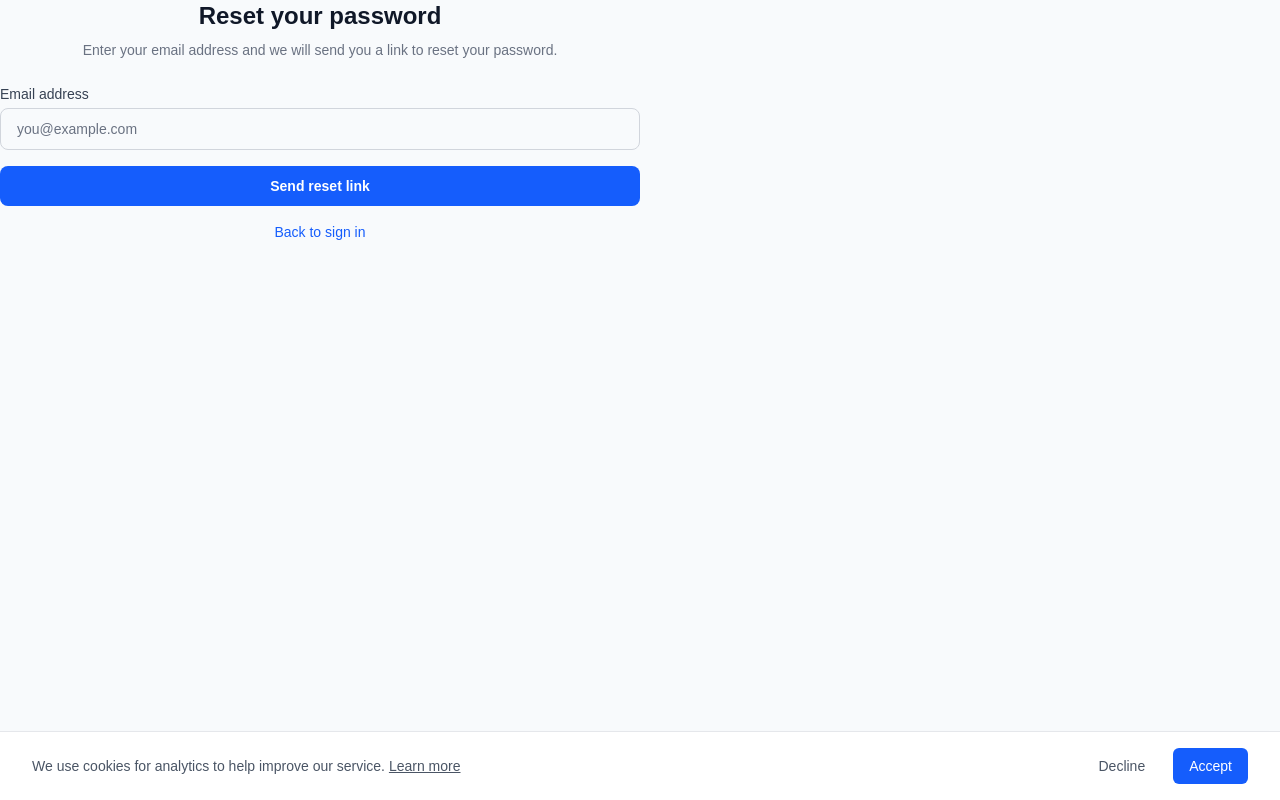
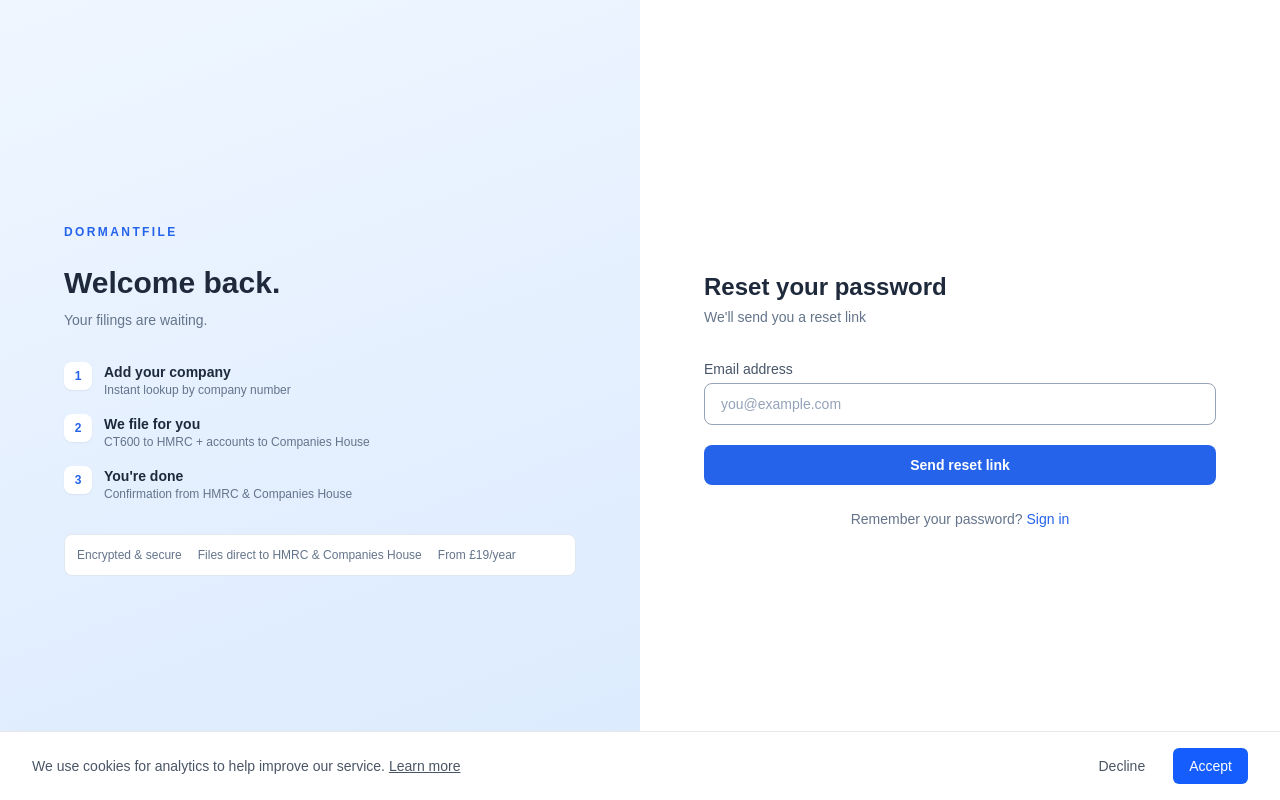
Before and after one commit to bendav91/dormantfile, a Next.js app: page /forgot-password in a window 1280 px wide. Built offline with nearby package versions, Linux system fonts and the light colour scheme; no server answers.

Commit message:
feat(auth): redesign forgot-password page with split-screen layout

```diff
--- a/src/app/(auth)/forgot-password/page.tsx
+++ b/src/app/(auth)/forgot-password/page.tsx
@@ -2,6 +2,14 @@
 
 import { useState } from "react";
 import Link from "next/link";
+import {
+  BrandPanel,
+  BrandPanelMobile,
+  FormPanel,
+  AuthInput,
+  AuthButton,
+  AuthError,
+} from "@/components/auth";
 
 export default function ForgotPasswordPage() {
   const [email, setEmail] = useState("");
@@ -35,72 +43,81 @@
     }
   }
 
-  if (submitted) {
   return (
-      <div>
-        <h1 className="text-2xl font-bold text-center text-gray-900 dark:text-gray-100 mb-2">
+    <>
+      <BrandPanel variant="returning" />
+      <div className="flex flex-col" style={{ backgroundColor: "var(--color-bg-card)" }}>
+        <BrandPanelMobile />
+        <FormPanel>
+          {submitted ? (
+            <>
+              <h1
+                className="text-2xl font-bold mb-2"
+                style={{ color: "var(--color-text-primary)" }}
+              >
                 Check your email
               </h1>
-        <p className="text-center text-gray-500 dark:text-gray-400 text-sm mb-6">
-          If an account exists with that email, we have sent a password reset link. It expires in 1
-          hour.
+              <p className="text-sm mb-8" style={{ color: "var(--color-text-secondary)" }}>
+                If an account exists with that email, we have sent a password reset link. It
+                expires in 1 hour.
               </p>
               <Link
                 href="/login"
-          className="block w-full text-center bg-blue-600 text-white rounded-lg px-4 py-2.5 text-sm font-semibold hover:bg-blue-700 transition-colors"
+                className="hoverable-btn focus-ring block w-full text-center rounded-lg px-4 py-2.5 text-sm font-semibold transition-colors"
+                style={{ backgroundColor: "var(--color-primary)", color: "#fff" }}
               >
                 Back to sign in
               </Link>
-      </div>
-    );
-  }
-
-  return (
-    <div>
-      <h1 className="text-2xl font-bold text-center text-gray-900 dark:text-gray-100 mb-2">
+            </>
+          ) : (
+            <>
+              <h1
+                className="text-2xl font-bold mb-1"
+                style={{ color: "var(--color-text-primary)" }}
+              >
                 Reset your password
               </h1>
-      <p className="text-center text-gray-500 dark:text-gray-400 text-sm mb-6">
-        Enter your email address and we will send you a link to reset your password.
+              <p className="text-sm mb-8" style={{ color: "var(--color-text-secondary)" }}>
+                We&apos;ll send you a reset link
               </p>
-      <form onSubmit={handleSubmit}>
-        <div className="mb-4">
-          <label
-            htmlFor="email"
-            className="block text-sm font-medium text-gray-700 dark:text-gray-200 mb-1"
-          >
-            Email address
-          </label>
-          <input
+
+              <form onSubmit={handleSubmit} className="space-y-5">
+                <AuthInput
                   id="email"
+                  label="Email address"
                   type="email"
+                  required
+                  autoComplete="email"
+                  spellCheck={false}
                   value={email}
                   onChange={(e) => setEmail(e.target.value)}
                   placeholder="you@example.com"
-            required
-            autoComplete="email"
-            spellCheck={false}
-            className="w-full rounded-lg border border-gray-300 dark:border-slate-600 px-4 py-2.5 text-sm text-gray-900 dark:text-gray-100 placeholder-gray-500 dark:placeholder-gray-400 focus-visible:border-blue-500 focus-visible:outline-none focus-visible:ring-1 focus-visible:ring-blue-500 dark:bg-slate-800"
                 />
-        </div>
-        {error && (
-          <p role="alert" className="text-red-600 dark:text-red-400 text-sm mb-4">
-            {error}
-          </p>
-        )}
-        <button
-          type="submit"
-          disabled={loading}
-          className="w-full bg-blue-600 text-white rounded-lg px-4 py-2.5 text-sm font-semibold hover:bg-blue-700 transition-colors disabled:opacity-50 focus-visible:outline-none focus-visible:ring-2 focus-visible:ring-blue-500 focus-visible:ring-offset-2"
+
+                <AuthError message={error} />
+
+                <AuthButton type="submit" loading={loading} loadingText="Sending…">
+                  Send reset link
+                </AuthButton>
+              </form>
+
+              <p
+                className="mt-6 text-center text-sm"
+                style={{ color: "var(--color-text-secondary)" }}
               >
-          {loading ? "Sending\u2026" : "Send reset link"}
-        </button>
-      </form>
-      <p className="text-center text-sm text-gray-500 dark:text-gray-400 mt-4">
-        <Link href="/login" className="text-blue-600 dark:text-blue-400 hover:underline">
-          Back to sign in
+                Remember your password?{" "}
+                <Link
+                  href="/login"
+                  className="font-medium hover:underline"
+                  style={{ color: "var(--color-primary)" }}
+                >
+                  Sign in
                 </Link>
               </p>
+            </>
+          )}
+        </FormPanel>
       </div>
+    </>
   );
 }
```
Lines whose indentation alone changed are shown as unchanged.
